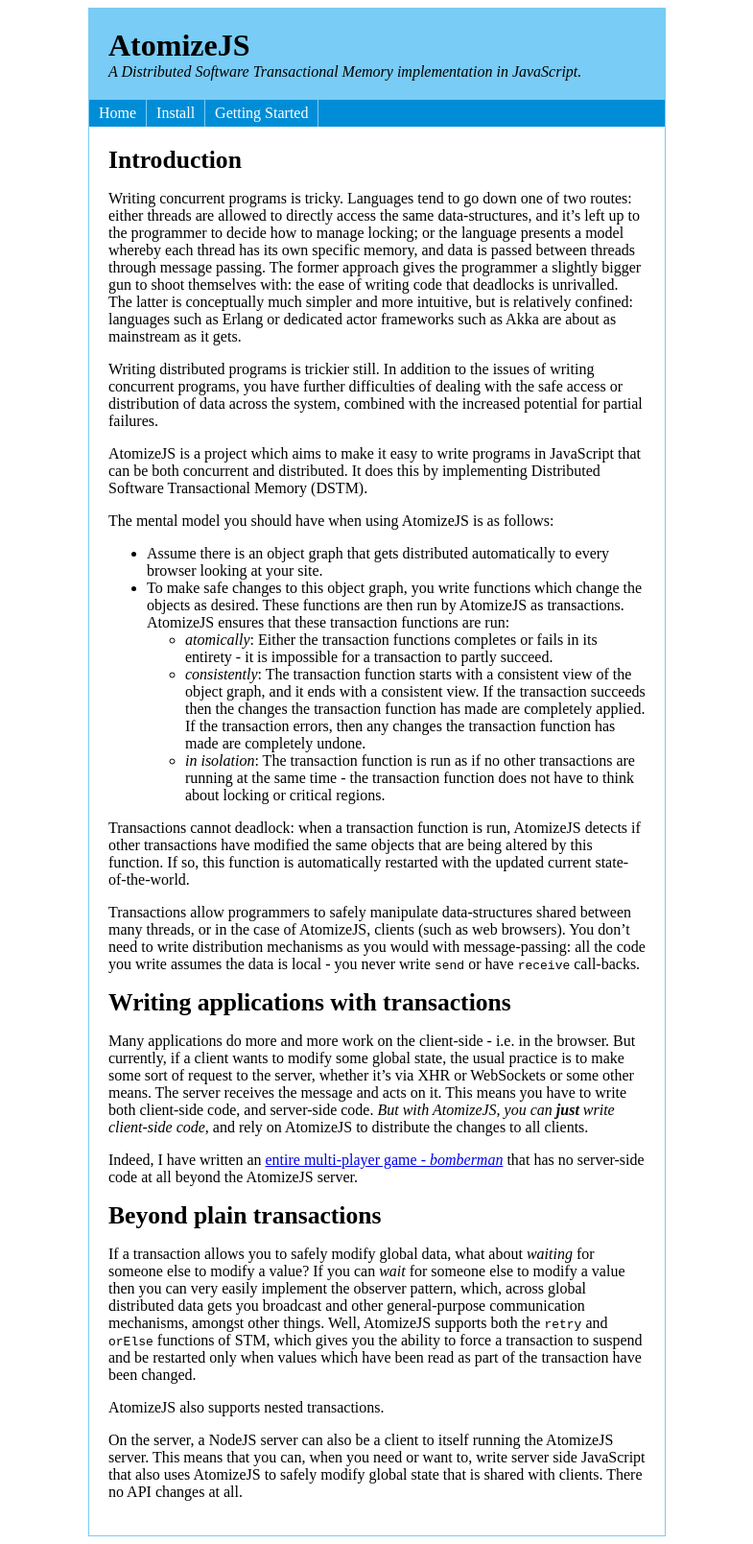
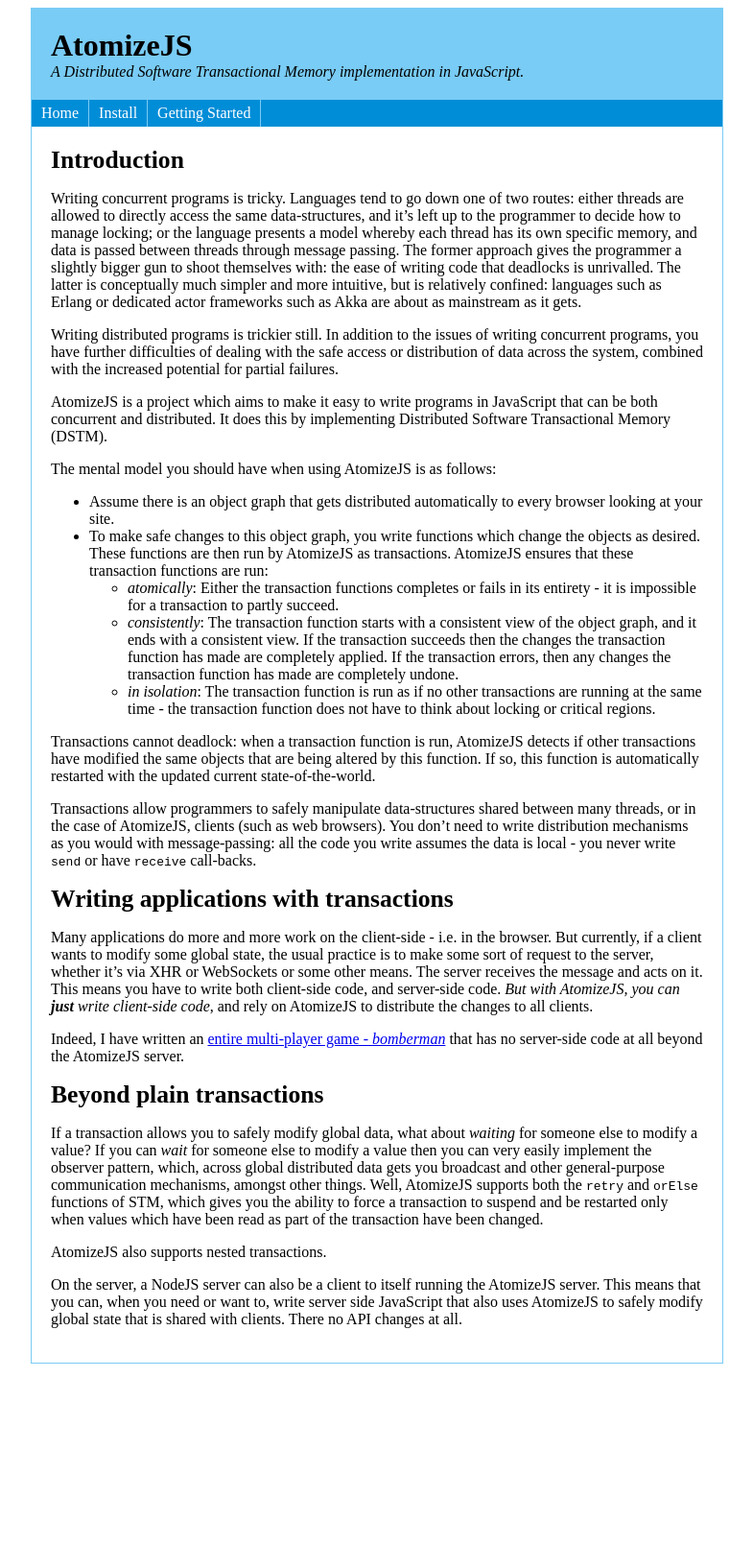
Before and after one commit to atomizejs/atomizejs.github.com, a Jekyll site: the page built from index.markdown, in a window 1280 px wide. Shown: the whole page at 96% size, without its empty margins (247-1032 px from the left). Built offline with Jekyll 4.4.1, drawn with Linux system fonts in a browser that asks for light colours; Markdown is read by kramdown in place of the engine named in the settings; after the commit the page ends 1429 px from its top, so only the background shows below that.

Commit message:
Increase width

```diff
--- a/stylesheets/site.css
+++ b/stylesheets/site.css
@@ -1,7 +1,7 @@
 #container
 {
         margin: 0 auto;
-        width: 600px;
+        width: 720px;
         background:#fff;
         border: 1px solid#79ccf5;
 }
@@ -23,7 +23,7 @@
 #navigation
 {
         float: left;
-        width: 600px;
+        width: 720px;
         background:#008dd7;
 }
 
```
